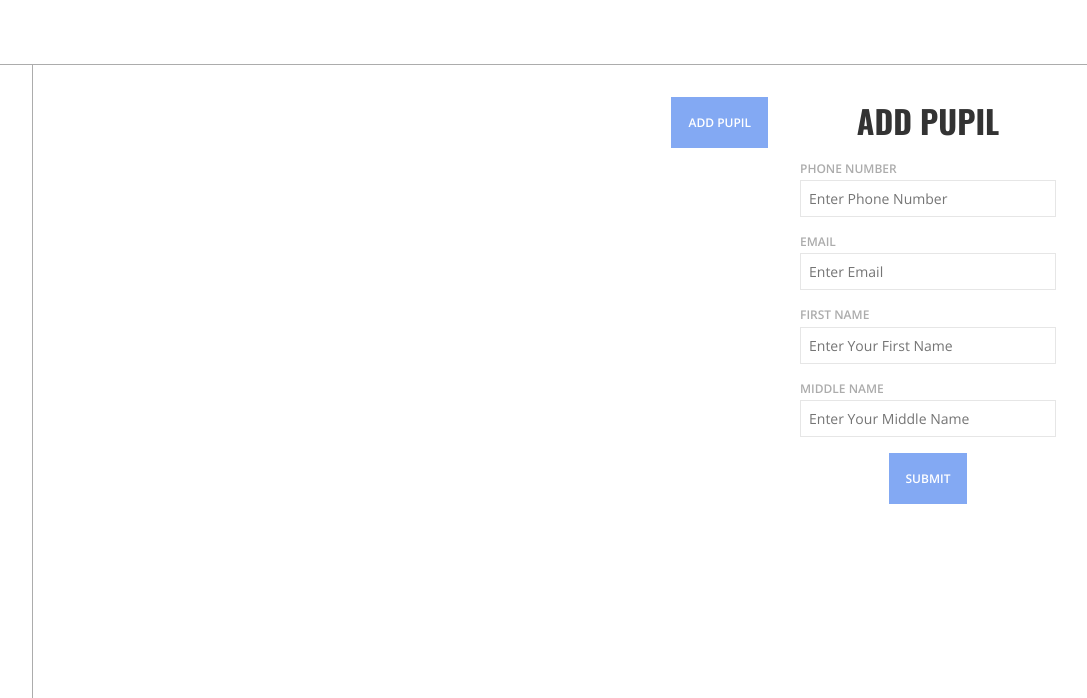
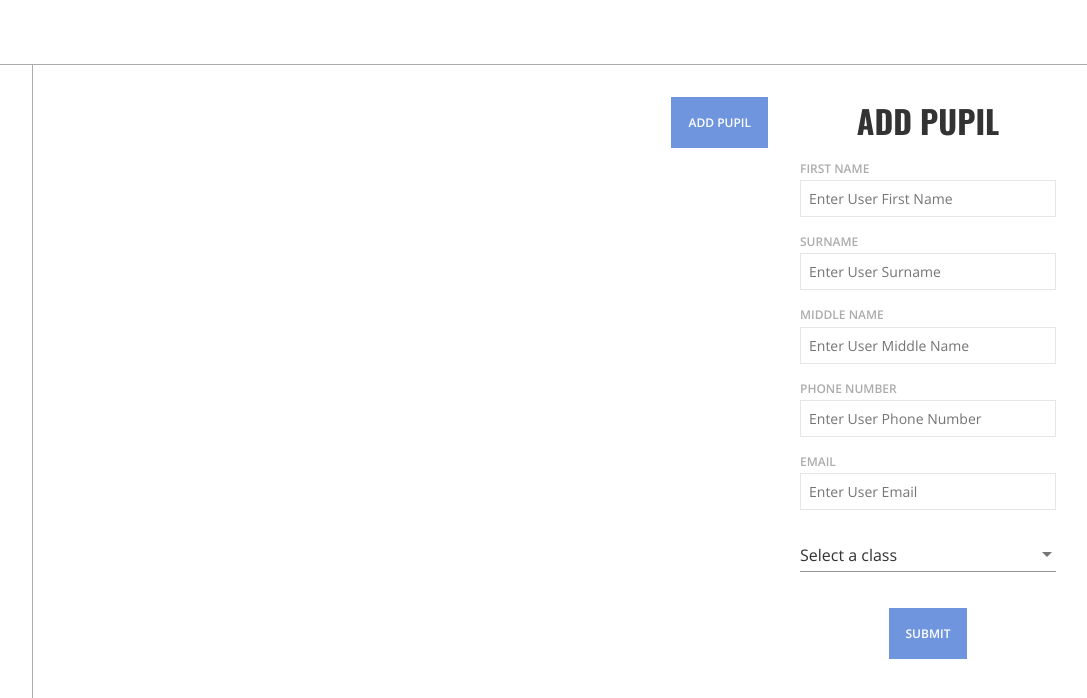
Before and after one commit to Social-projects-Rivne/YPS-Frontend, an Angular app: page /cabinet in a window 1280 px wide. Shown: the top 698 px of the page, without its empty margins (192-1279 px from the left). Built offline with nearby package versions, Linux system fonts and the light colour scheme.

Commit message:
create add pupil form without sending request to the server

```diff
--- a/angular.json
+++ b/angular.json
@@ -28,6 +28,7 @@
               "src/assets"
             ],
             "styles": [
+              "./node_modules/@angular/material/prebuilt-themes/purple-green.css",
               "src/styles.scss"
             ],
             "scripts": []
@@ -93,6 +94,7 @@
               "src/assets"
             ],
             "styles": [
+              "./node_modules/@angular/material/prebuilt-themes/purple-green.css",
               "src/styles.scss"
             ],
             "scripts": []
@@ -124,6 +126,7 @@
           }
         }
       }
-    }},
+    }
+  },
   "defaultProject": "YPS-Frontend"
 }
--- a/package.json
+++ b/package.json
@@ -12,10 +12,12 @@
   "private": true,
   "dependencies": {
     "@angular/animations": "~8.2.14",
+    "@angular/cdk": "~8.2.3",
     "@angular/common": "~8.2.14",
     "@angular/compiler": "~8.2.14",
     "@angular/core": "~8.2.14",
     "@angular/forms": "~8.2.14",
+    "@angular/material": "^8.2.3",
     "@angular/platform-browser": "~8.2.14",
     "@angular/platform-browser-dynamic": "~8.2.14",
     "@angular/router": "~8.2.14",
--- a/src/app/app.module.ts
+++ b/src/app/app.module.ts
@@ -16,6 +16,8 @@ import { MainToolsSectionComponent } from './components/main-tools-section/main-
 import { MainContentSectionComponent } from './components/main-content-section/main-content-section.component';
 import { UserSubFormComponent } from './components/user-sub-form/user-sub-form.component';
 import { AddPupilFormComponent } from './components/add-pupil-form/add-pupil-form.component';
+import { MatSelectModule } from '@angular/material/select';
+import { NoopAnimationsModule } from '@angular/platform-browser/animations';
 
 @NgModule({
   declarations: [
@@ -38,7 +40,9 @@ import { AddPupilFormComponent } from './components/add-pupil-form/add-pupil-for
     AppRoutingModule,
     FormsModule,
     ReactiveFormsModule,
-    HttpClientModule
+    HttpClientModule,
+    NoopAnimationsModule,
+    MatSelectModule
   ],
   providers: [],
   bootstrap: [AppComponent]
--- a/src/app/components/add-pupil-form/add-pupil-form.component.html
+++ b/src/app/components/add-pupil-form/add-pupil-form.component.html
@@ -4,13 +4,21 @@
   (ngSubmit)="onSubmit()"
 >
   <h1 class="title">add pupil</h1>
-  <yps-form-field class="m"
+  <yps-user-sub-form formControlName="user-sub-form" #formRef>
+  </yps-user-sub-form>
+  <yps-form-field
     *ngFor="let field of fields"
     [field]="field"
     [formControlName]="field.name"
   >
   </yps-form-field>
-  <yps-user-sub-form formControlName="user-sub-form">
-  </yps-user-sub-form>
+  <mat-form-field>
+    <mat-label>Select a class</mat-label>
+    <mat-select formControlName="select-class" disableRipple>
+      <mat-option value="1">7-a</mat-option>
+      <mat-option value="2">10-b</mat-option>
+      <mat-option value="3">11-c</mat-option>
+    </mat-select>
+  </mat-form-field>
   <button type="submit" class="btn primary">submit</button>
 </form>
--- a/src/app/components/add-pupil-form/add-pupil-form.component.ts
+++ b/src/app/components/add-pupil-form/add-pupil-form.component.ts
@@ -1,6 +1,8 @@
-import { Component, OnInit } from '@angular/core';
+import { Component, OnInit, ViewChild } from '@angular/core';
 import { IFormField } from 'src/app/models/IFormField';
 import { FormGroup, FormBuilder } from '@angular/forms';
+import { validationHelper } from 'src/utils/helpers/validation-helper';
+import { requiredValidator } from 'src/utils/validators/required-validator';
 
 @Component({
   selector: 'yps-add-pupil-form',
@@ -8,65 +10,24 @@ import { FormGroup, FormBuilder } from '@angular/forms';
   styleUrls: ['./add-pupil-form.component.scss']
 })
 export class AddPupilFormComponent implements OnInit {
-
+  @ViewChild('formRef', { static: false }) userSubFormRef: { fields: IFormField[], userSubForm: FormGroup };
   form: FormGroup;
 
-  fields: IFormField[] = [
-    // {
-    //   id: "fname-field",
-    //   type: "text",
-    //   label: "first name",
-    //   placeholder: "enter first name",
-    //   name: "first-name",
-    //   errorMsg: null
-    // },
-    // {
-    //   id: "sname-field",
-    //   type: "text",
-    //   label: "second name",
-    //   placeholder: "enter second name",
-    //   name: "second-name",
-    //   errorMsg: null
-    // },
-    // {
-    //   id: "mname-field",
-    //   type: "text",
-    //   label: "middle name",
-    //   placeholder: "enter middle name",
-    //   name: "middle-name",
-    //   errorMsg: null
-    // },
-    {
-      id:"phone",
-      type:"number",
-      label:"phone number",
-      placeholder:"enter phone number",
-      name:"phone",
-      errorMsg:null
-    },
-    {
-      id:"email",
-      type:"string",
-      label:"email",
-      placeholder:"enter email",
-      name:"email",
-      errorMsg:null
-    }
-  ];
+  fields: IFormField[] = [];
   constructor(private formBuilder: FormBuilder) {}
-
 
   ngOnInit() {
     this.form = this.formBuilder.group({
-      // "first-name": [null,[requiredValidator("Input first name")]],
-      // "second-name": [null],
-      // "middle-name": [null],
-      "phone":[null],
-      "email":[null],
-      "user-sub-form": [null]
+      "user-sub-form": [null],
+      "select-class": [null]
     });
   }
+
   onSubmit = () => {
-    console.info(this.form.value);
+    const thisFormValidationResponse = validationHelper(this.form.controls, this.fields);
+    const subFormValidationResponse = validationHelper(this.userSubFormRef.userSubForm.controls, this.userSubFormRef.fields);
+    console.log('this.form.value', this.form.value);
+    this.fields = thisFormValidationResponse.fields;
+    this.userSubFormRef.fields = subFormValidationResponse.fields;
   }
 }
--- a/src/app/components/user-sub-form/user-sub-form.component.ts
+++ b/src/app/components/user-sub-form/user-sub-form.component.ts
@@ -2,6 +2,7 @@ import { Component, OnInit, forwardRef, OnDestroy } from '@angular/core';
 import { FormGroup, FormBuilder, NG_VALUE_ACCESSOR, NG_VALIDATORS, ControlValueAccessor, FormControl } from '@angular/forms';
 import { IFormField } from 'src/app/models/IFormField';
 import { Subscription } from 'rxjs';
+import { requiredValidator } from 'src/utils/validators/required-validator';
 
 @Component({
   selector: 'yps-user-sub-form',
@@ -28,26 +29,53 @@ export class UserSubFormComponent implements OnInit, OnDestroy, ControlValueAcce
       id: "user-first-name-field",
       type: "text",
       label: "first name",
-      placeholder: "enter your first name",
+      placeholder: "enter user first name",
       name: "first-name",
+      errorMsg: null
+    },
+    {
+      id: "user-surname-field",
+      type: "text",
+      label: "surname",
+      placeholder: "enter user surname",
+      name: "surname",
       errorMsg: null
     },
     {
       id: "user-middle-name-field",
       type: "text",
       label: "middle name",
-      placeholder: "enter your middle name",
+      placeholder: "enter user middle name",
       name: "middle-name",
       errorMsg: null
     },
+    {
+      id: "user-phone-number-field",
+      type: "number",
+      label: "phone number",
+      placeholder: "enter user phone number",
+      name: "phone-number",
+      errorMsg: null
+    },
+    {
+      id: "user-email-field",
+      type: "text",
+      label: "email",
+      placeholder: "enter user email",
+      name: "email",
+      errorMsg: null
+    }
   ]
 
   constructor(private formBuilder: FormBuilder) { }
 
   ngOnInit() {
     this.userSubForm = this.formBuilder.group({
-      "first-name": [null],
-      "middle-name": [null],
+      "first-name": [null, requiredValidator("first name is required")],
+      "surname": [null, requiredValidator("surname is required")],
+      "middle-name": [null, requiredValidator("middle name is required")],
+      "phone-number": [null, requiredValidator("phone number is required")],
+      "email": [null, requiredValidator("email is required")],
     });
 
     this.subscriptions.push(
@@ -71,7 +99,9 @@ export class UserSubFormComponent implements OnInit, OnDestroy, ControlValueAcce
     this.onTouched = fn;
   }
 
-  onChange: any = (value: any) => {};
+  onChange: any = (value: any) => {
+    console.log('onChange');
+  };
   onTouched: any = () => {};
 
   validate(_: FormControl) {}
--- a/src/index.html
+++ b/src/index.html
@@ -6,6 +6,8 @@
   <base href="/">
   <meta name="viewport" content="width=device-width, initial-scale=1">
   <link rel="icon" type="image/x-icon" href="favicon.ico">
+  <link href="https://fonts.googleapis.com/css?family=Roboto:300,400,500&display=swap" rel="stylesheet">
+  <link href="https://fonts.googleapis.com/icon?family=Material+Icons" rel="stylesheet">
 </head>
 <body>
   <app-root></app-root>
--- a/src/styles.scss
+++ b/src/styles.scss
@@ -1,6 +1,7 @@
 /* You can add global styles to this file, and also import other style files */
 @import './fonts.scss';
 @import './vars.scss';
+@import '@angular/material/prebuilt-themes/deeppurple-amber.css';
 
 * {
   color: #333333;
--- a/src/vars.scss
+++ b/src/vars.scss
@@ -1,3 +1,3 @@
-$accent: #83A9F3;
+$accent: #6F95DF;
 $currentGrey: #333333;
 $transition: all 0.25s ease;
```
Also changed, not shown: 1 other file (tests, documents, lock files or other folders).
